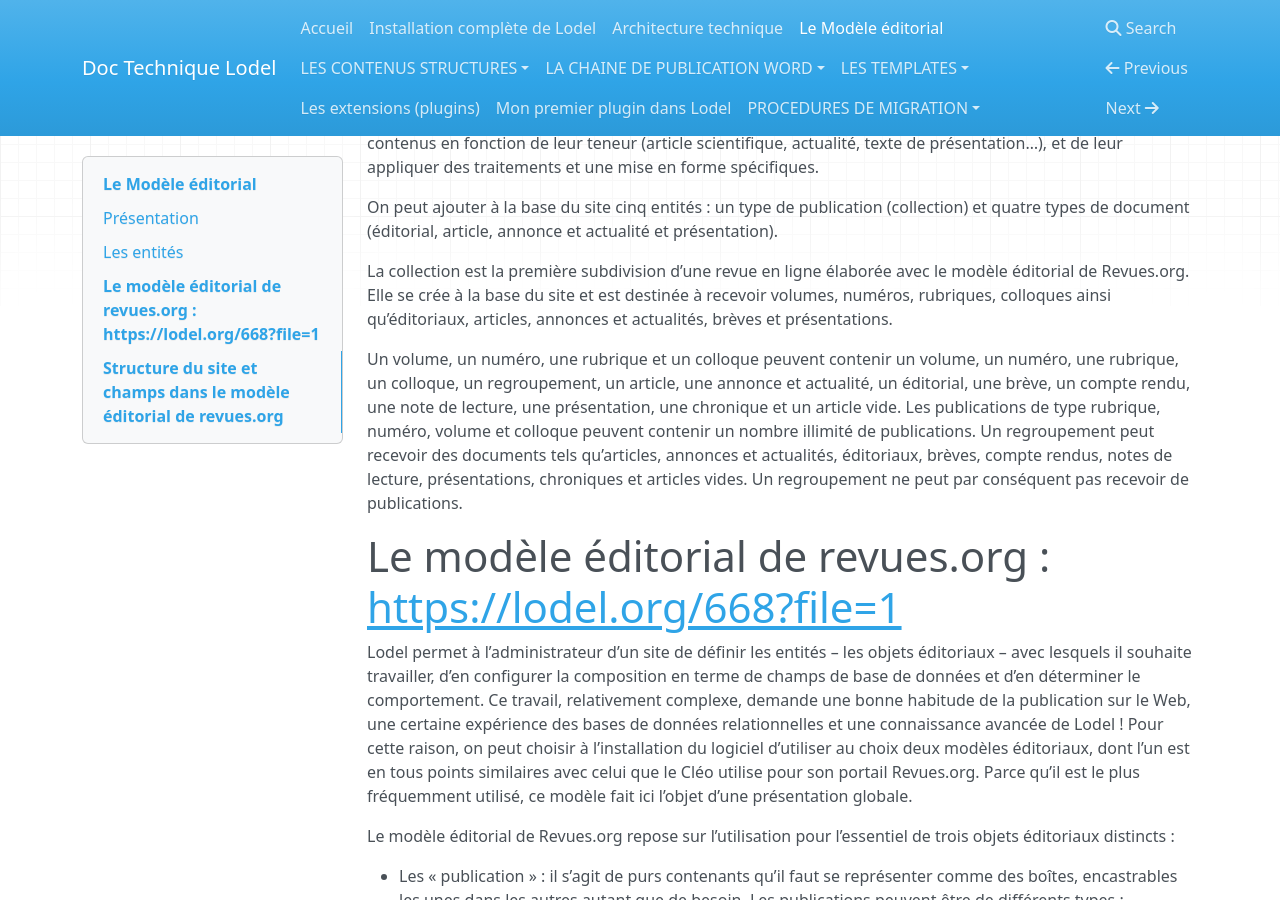
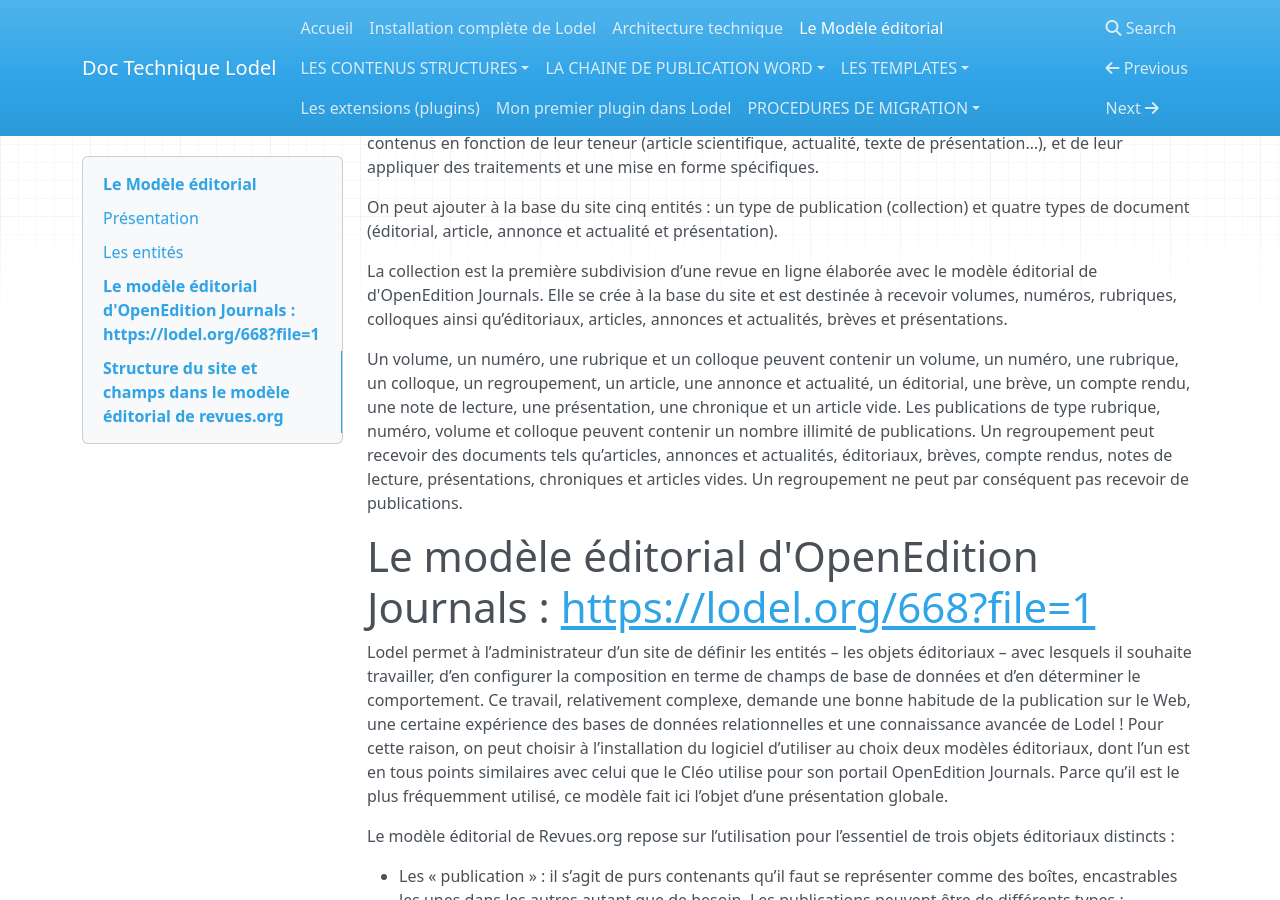
Before and after one commit to ValentinGeorgesDubost/Doc-Lodel, an MkDocs documentation site: the page built from docs/Modèle éditorial.md, in a window 1280 px wide and 900 px high, scrolled down 744 px. Built offline with MkDocs 1.6.1, drawn with Linux system fonts in a browser that asks for light colours; nearby versions of some CDN libraries; old or Windows-style settings are respelled for this version of MkDocs.

Commit message:
Update Modèle éditorial.md

```diff
--- a/docs/Modèle éditorial.md
+++ b/docs/Modèle éditorial.md
@@ -26,15 +26,15 @@ Il existe différents types de publications et différents types de documents, c
 
 On peut ajouter à la base du site cinq entités : un type de publication (collection) et quatre types de document (éditorial, article, annonce et actualité et présentation).
 
-La collection est la première subdivision d’une revue en ligne élaborée avec le modèle éditorial de Revues.org. Elle se crée à la base du site et est destinée à recevoir volumes, numéros, rubriques, colloques ainsi qu’éditoriaux, articles, annonces et actualités, brèves et présentations.
+La collection est la première subdivision d’une revue en ligne élaborée avec le modèle éditorial de d'OpenEdition Journals. Elle se crée à la base du site et est destinée à recevoir volumes, numéros, rubriques, colloques ainsi qu’éditoriaux, articles, annonces et actualités, brèves et présentations.
 
 Un volume, un numéro, une rubrique et un colloque peuvent contenir un volume, un numéro, une rubrique, un colloque, un regroupement, un article, une annonce et actualité, un éditorial, une brève, un compte rendu, une note de lecture, une présentation, une chronique et un article vide. Les publications de type rubrique, numéro, volume et colloque peuvent contenir un nombre illimité de publications. Un regroupement peut recevoir des documents tels qu’articles, annonces et actualités, éditoriaux, brèves, compte rendus, notes de lecture, présentations, chroniques et articles vides. Un regroupement ne peut par conséquent pas recevoir de publications.
 
 
-Le modèle éditorial de revues.org : <https://lodel.org/668?file=1>
-==================================================================
+Le modèle éditorial d'OpenEdition Journals : <https://lodel.org/668?file=1>
+===========================================================================
 
-Lodel permet à l’administrateur d’un site de définir les entités – les objets éditoriaux – avec lesquels il souhaite travailler, d’en configurer la composition en terme de champs de base de données et d’en déterminer le comportement. Ce travail, relativement complexe, demande une bonne habitude de la publication sur le Web, une certaine expérience des bases de données relationnelles et une connaissance avancée de Lodel ! Pour cette raison, on peut choisir à l’installation du logiciel d’utiliser au choix deux modèles éditoriaux, dont l’un est en tous points similaires avec celui que le Cléo utilise pour son portail Revues.org. Parce qu’il est le plus fréquemment utilisé, ce modèle fait ici l’objet d’une présentation globale.
+Lodel permet à l’administrateur d’un site de définir les entités – les objets éditoriaux – avec lesquels il souhaite travailler, d’en configurer la composition en terme de champs de base de données et d’en déterminer le comportement. Ce travail, relativement complexe, demande une bonne habitude de la publication sur le Web, une certaine expérience des bases de données relationnelles et une connaissance avancée de Lodel ! Pour cette raison, on peut choisir à l’installation du logiciel d’utiliser au choix deux modèles éditoriaux, dont l’un est en tous points similaires avec celui que le Cléo utilise pour son portail OpenEdition Journals. Parce qu’il est le plus fréquemment utilisé, ce modèle fait ici l’objet d’une présentation globale.
 
 Le modèle éditorial de Revues.org repose sur l’utilisation pour l’essentiel de trois objets éditoriaux distincts :
 
```
